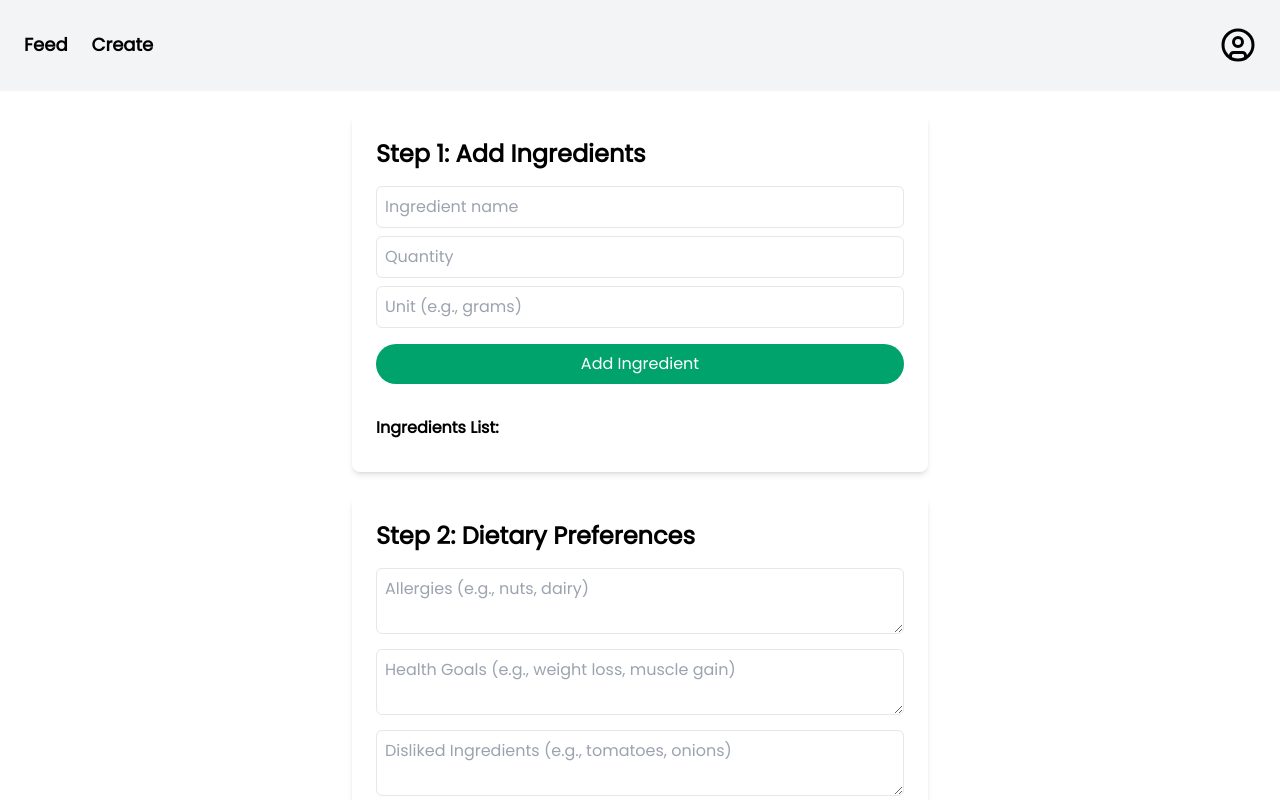
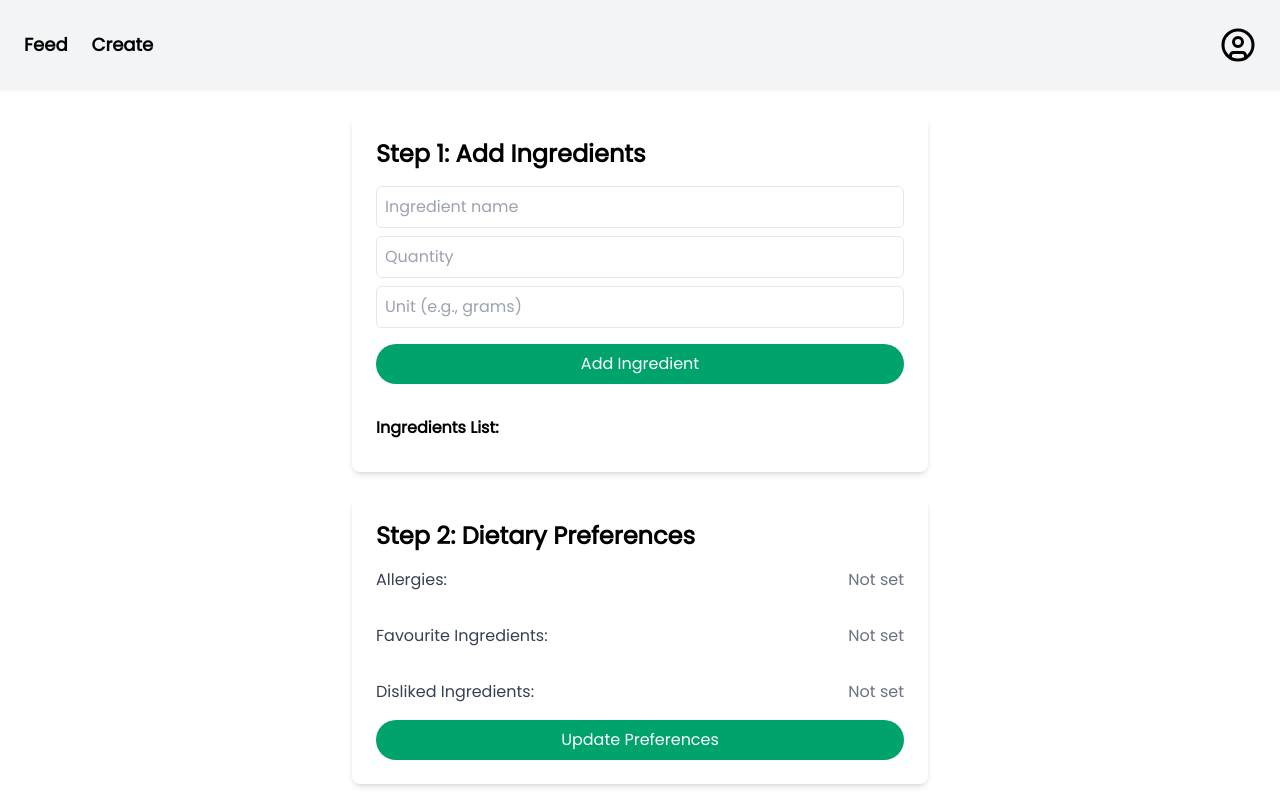
Before and after one commit to mitul-4/hack2.0, a Next.js app: page /create in a window 1280 px wide. Shown: the top 800 px of the page. Built offline with nearby package versions, Linux system fonts and the light colour scheme.

Commit message:
WE ARE GOING HOMMEEEEEEEEEEEEEEE

```diff
--- a/components/DietaryPreferences.tsx
+++ b/components/DietaryPreferences.tsx
@@ -1,55 +1,52 @@
-import React from 'react';
+import React, { useState, useEffect } from 'react';
 
-type DietaryPreferencesProps = {
-  allergies: string;
-  setAllergies: React.Dispatch<React.SetStateAction<string>>;
-  healthGoals: string;
-  setHealthGoals: React.Dispatch<React.SetStateAction<string>>;
-  dislikedIngredients: string;
-  setDislikedIngredients: React.Dispatch<React.SetStateAction<string>>;
-  savePreferences: () => void;
-};
+const CreatePage = () => {
+  const [allergies, setAllergies] = useState<string>('');
+  const [FavIngredients, setFavIngredients] = useState<string>('');
+  const [DisIngredients, setDisIngredients] = useState<string>('');
 
-const DietaryPreferences: React.FC<DietaryPreferencesProps> = ({
-  allergies,
-  setAllergies,
-  healthGoals,
-  setHealthGoals,
-  dislikedIngredients,
-  setDislikedIngredients,
-  savePreferences,
-}) => {
+  // Load dietary preferences from localStorage
+  useEffect(() => {
+    const storedAllergies = localStorage.getItem('allergies');
+    const storedFavIngredients = localStorage.getItem(`FavIngredients`);
+    const storedDisIngredients = localStorage.getItem(`DisIngredients`);
+
+
+    if (storedAllergies) setAllergies(storedAllergies);
+    if (storedFavIngredients) setFavIngredients(storedFavIngredients);
+    if (storedDisIngredients) setDisIngredients(storedDisIngredients);
+
+  }, []);
+
   return (
     <div className="w-full bg-white p-6 rounded-lg shadow-md hover:shadow-xl transition-shadow duration-300 mb-6">
       <h2 className="text-2xl font-semibold mb-4">Step 2: Dietary Preferences</h2>
-      <div className="mb-4">
-        <textarea
-          value={allergies}
-          onChange={(e) => setAllergies(e.target.value)}
-          placeholder="Allergies (e.g., nuts, dairy)"
-          className="w-full p-2 border rounded-md mb-2"
-        />
-        <textarea
-          value={healthGoals}
-          onChange={(e) => setHealthGoals(e.target.value)}
-          placeholder="Health Goals (e.g., weight loss, muscle gain)"
-          className="w-full p-2 border rounded-md mb-2"
-        />
-        <textarea
-          value={dislikedIngredients}
-          onChange={(e) => setDislikedIngredients(e.target.value)}
-          placeholder="Disliked Ingredients (e.g., tomatoes, onions)"
-          className="w-full p-2 border rounded-md mb-4"
-        />
-        <button
-          onClick={savePreferences}
-          className="w-full bg-[#00a36c] text-white py-2 rounded-full hover:bg-[#007f4c]"
-        >
-          Save Preferences
-        </button>
-      </div>
+      <div className="space-y-4">
+        <div className="flex justify-between">
+          <p className="font-medium text-gray-700 pb-4">Allergies:</p>
+          <p className="text-gray-500">{allergies || 'Not set'}</p>
+        </div>
+
+        <div className="flex justify-between">
+          <p className="font-medium text-gray-700 pb-4">Favourite Ingredients:</p>
+          <p className="text-gray-500">{FavIngredients || 'Not set'}</p>
+        </div>
+
+        <div className="flex justify-between">
+          <p className="font-medium text-gray-700 pb-4">Disliked Ingredients:</p>
+          <p className="text-gray-500">{DisIngredients || 'Not set'}</p>
+        </div>
+
+      </div> {/* Closing div for space-y-4 */}
+
+      <button
+        className="w-full bg-[#00a36c] text-white py-2 rounded-full hover:bg-[#007f4c]"
+        onClick={() => alert('Generate meal plan based on preferences')}
+      >
+        Update Preferences
+      </button>
     </div>
   );
 };
 
-export default DietaryPreferences;
+export default CreatePage;
--- a/components/ProfilePreferences.tsx
+++ b/components/ProfilePreferences.tsx
@@ -1,33 +1,62 @@
-const DietaryPreferences = () => {
+import React, { useState, useEffect } from 'react';
+
+const ProfilePage = () => {
+  const [allergies, setAllergies] = useState<string>('');
+  const [FavIngredients, setFavIngredients] = useState<string>('');
+  const [DisIngredients, setDisIngredients] = useState<string>('');
+
+
+  // Load stored preferences from localStorage
+  useEffect(() => {
+    const storedAllergies = localStorage.getItem('allergies');
+    const storedFavIngredients = localStorage.getItem('FavIngredients');
+    const storedDisIngredients = localStorage.getItem('DisIngredients');
+
+
+    if (storedAllergies) setAllergies(storedAllergies);
+    if (storedFavIngredients) setFavIngredients(storedFavIngredients);
+    if (storedDisIngredients) setDisIngredients(storedDisIngredients);
+  }, []);
+
+  const savePreferences = () => {
+    localStorage.setItem('allergies', allergies);
+    localStorage.setItem('FavIngredients', FavIngredients);
+    alert('Preferences saved!');
+  };
+
   return (
-    <div className="bg-white p-6 rounded-lg shadow-lg max-w-3xl mx-auto">
-      <h2 className="text-2xl font-semibold mb-6 text-center">Dietary Preferences</h2>
+    <div className="w-full bg-white p-6 rounded-lg shadow-md hover:shadow-xl transition-shadow duration-300 mb-6">
+      <h2 className="text-2xl font-semibold mb-4">Profile: Dietary Preferences</h2>
+      <div className="mb-4">
+        <textarea
+          value={allergies}
+          onChange={(e) => setAllergies(e.target.value)}
+          placeholder="Allergies (e.g., nuts, dairy)"
+          className="w-full p-2 border rounded-md mb-2"
+        />
 
-      <div className="space-y-4">
-        <div className="flex justify-between">
-          <p className="font-medium text-gray-700">Allergies:</p>
-          <p className="text-gray-500">None</p>
-        </div>
+        <textarea
+          value={FavIngredients}
+          onChange={(e) => setFavIngredients(e.target.value)}
+          placeholder="Favourite Ingredients"
+          className="w-full p-2 border rounded-md mb-2"
+        />
+        <textarea
+          value={DisIngredients}
+          onChange={(e) => setDisIngredients(e.target.value)}
+          placeholder="Disliked Ingredients"
+          className="w-full p-2 border rounded-md mb-2"
+        />
 
-        <div className="flex justify-between">
-          <p className="font-medium text-gray-700">Liked Ingredients:</p>
-          <p className="text-gray-500">Chicken</p>
-        </div>
-
-        <div className="flex justify-between">
-          <p className="font-medium text-gray-700">Disliked Ingredients:</p>
-          <p className="text-gray-500">Mushrooms, Onions</p>
-        </div>
-      </div>
-
-      {/* Update Preferences Button */}
-      <div className="mt-6 text-center">
-        <button className="px-6 py-2 bg-blue-500 text-white rounded-lg font-semibold hover:bg-blue-600 transition duration-200">
-          Update Preferences
+        <button
+          onClick={savePreferences}
+          className="w-full bg-[#00a36c] text-white py-2 rounded-full hover:bg-[#007f4c]"
+        >
+          Save Preferences
         </button>
       </div>
     </div>
   );
 };
 
-export default DietaryPreferences;
+export default ProfilePage;
```
